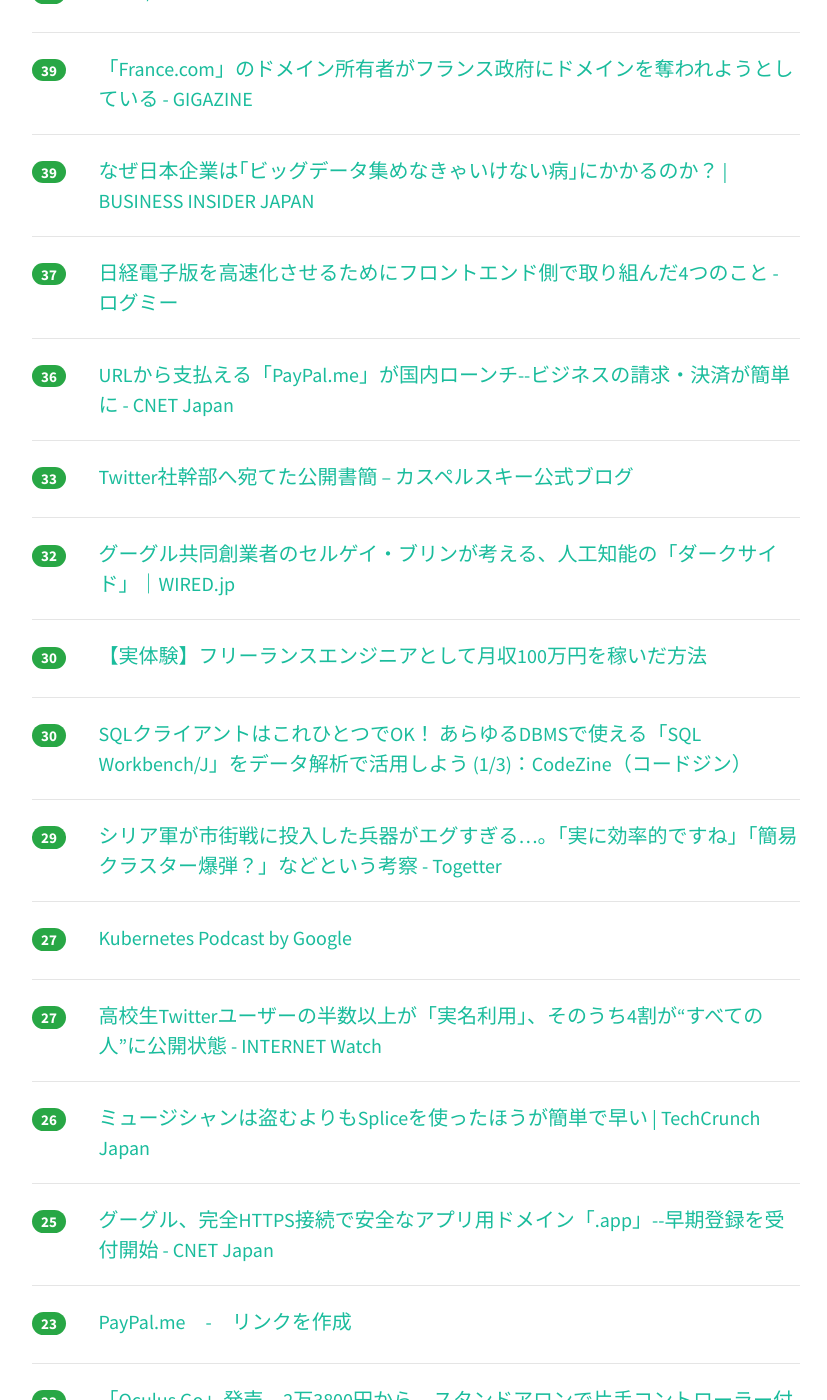
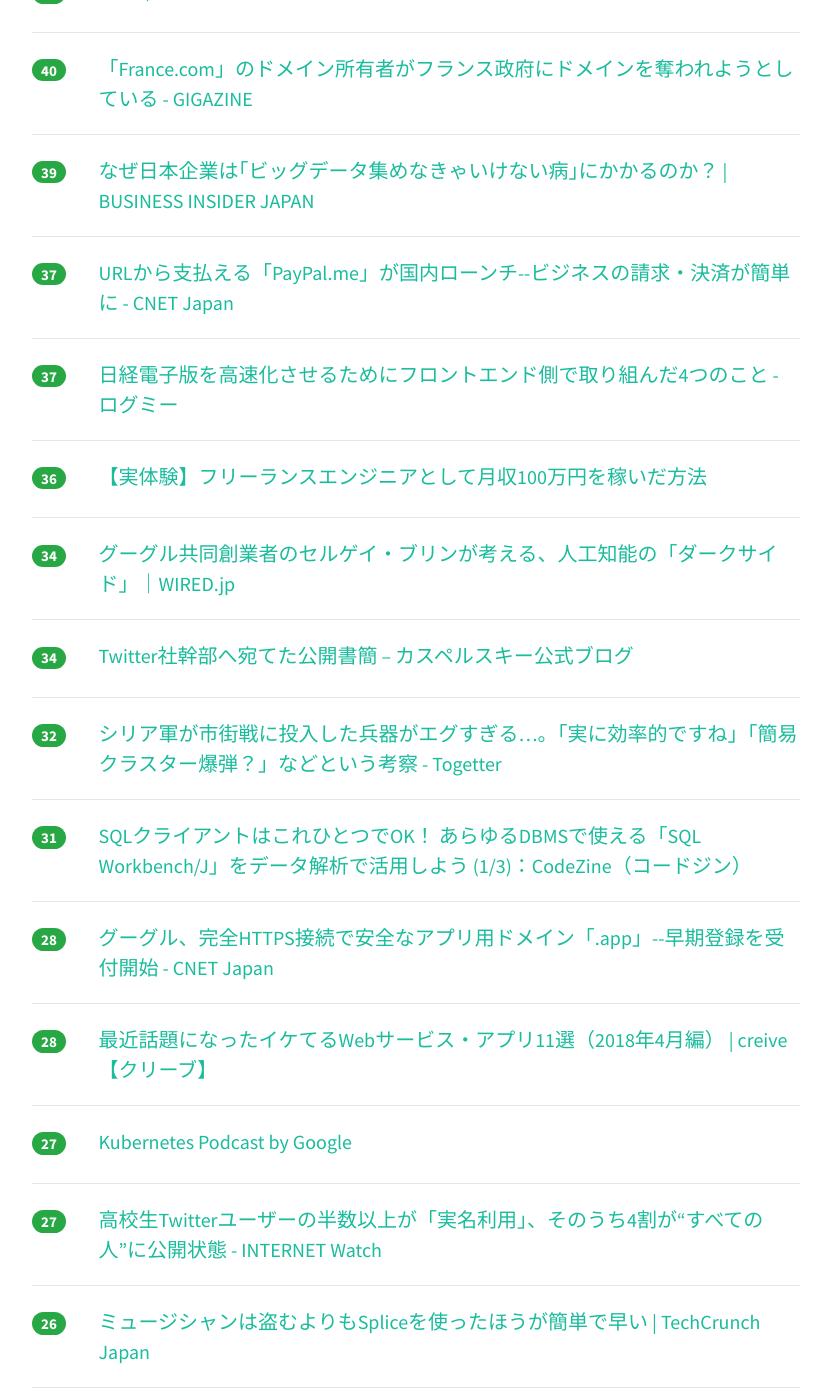
Before and after one commit to yatta47/hatena-matome-site, a Jekyll site: the page built from _posts/2018-05-02-hatena.md, in a window 1280 px wide and 1400 px high, scrolled down 1959 px. Shown: the whole window, without its empty margins (224-1051 px from the left). Built offline with Jekyll 4.4.1, drawn with Linux system fonts in a browser that asks for light colours; nearby versions of some CDN libraries; some of the changed text lies outside the part shown.

Commit message:
Updated 2018-05-02

```diff
--- a/_posts/2018-05-02-hatena.md
+++ b/_posts/2018-05-02-hatena.md
@@ -1,48 +1,53 @@
 ---
 layout: post
 title:  "2018-05-02 はてぶIT"
-date:   2018-05-02 21:03:14
+date:   2018-05-02 22:01:33
 tags: [it-hotentry]
 ---
-55 件のデータあり
+57 件のデータあり
 
 <hr><div class="row">
-<div class="col-1"><span class="badge badge-pill badge-success h2">963</span></div>
+<div class="col-1"><span class="badge badge-pill badge-success h2">1009</span></div>
 <div class="col-11"><a href='http://karaage.hatenadiary.jp/entry/2018/05/02/073000' target='_blank'>私の会社の機械学習経験ゼロの「ディープラーニングおじさん」が会社のAI戦略を動かすまで - karaage. [からあげ]</a></div>
 </div>
 <hr>
 <div class="row">
-<div class="col-1"><span class="badge badge-pill badge-success h2">401</span></div>
+<div class="col-1"><span class="badge badge-pill badge-success h2">437</span></div>
 <div class="col-11"><a href='https://qiita.com/sl2/items/1e503952b9506a0539ea' target='_blank'>2018年のPythonプロジェクトのはじめかた - Qiita</a></div>
 </div>
 <hr>
 <div class="row">
-<div class="col-1"><span class="badge badge-pill badge-success h2">296</span></div>
+<div class="col-1"><span class="badge badge-pill badge-success h2">323</span></div>
 <div class="col-11"><a href='https://togetter.com/li/1223437' target='_blank'>通信の最適化を発表したmineo、最適化が効かないSSL通信には帯域制限をかけている模様 - Togetter</a></div>
 </div>
 <hr>
 <div class="row">
-<div class="col-1"><span class="badge badge-pill badge-success h2">251</span></div>
+<div class="col-1"><span class="badge badge-pill badge-success h2">257</span></div>
 <div class="col-11"><a href='http://shin.hateblo.jp/entry/2012/05/26/231036' target='_blank'>Makefileの書き方 - cat /var/log/shin</a></div>
 </div>
 <hr>
 <div class="row">
-<div class="col-1"><span class="badge badge-pill badge-success h2">165</span></div>
+<div class="col-1"><span class="badge badge-pill badge-success h2">172</span></div>
 <div class="col-11"><a href='https://www.moguravr.com/oculus-go-launch/' target='_blank'>Oculus、一体型VRヘッドセットOculus Go本日発売 価格は23,800円から | Mogura VR - 国内外のVR/AR/MR最新情報</a></div>
 </div>
 <hr>
 <div class="row">
-<div class="col-1"><span class="badge badge-pill badge-success h2">125</span></div>
+<div class="col-1"><span class="badge badge-pill badge-success h2">130</span></div>
 <div class="col-11"><a href='https://blog.github.com/2018-05-01-github-pages-custom-domains-https/' target='_blank'>Custom domains on GitHub Pages gain support for HTTPS | The GitHub Blog</a></div>
 </div>
 <hr>
 <div class="row">
-<div class="col-1"><span class="badge badge-pill badge-success h2">104</span></div>
+<div class="col-1"><span class="badge badge-pill badge-success h2">120</span></div>
 <div class="col-11"><a href='https://anond.hatelabo.jp/20180501230751' target='_blank'>昭恵夫人が実行委員である子どもサミットが例によってアレ</a></div>
 </div>
 <hr>
 <div class="row">
-<div class="col-1"><span class="badge badge-pill badge-success h2">83</span></div>
+<div class="col-1"><span class="badge badge-pill badge-success h2">104</span></div>
+<div class="col-11"><a href='http://www.yomiuri.co.jp/feature/quarterly/20180426-OYT8T50034.html' target='_blank'>トロン―国産ＯＳが世界標準になる : 特集 : 読売新聞（YOMIURI ONLINE）</a></div>
+</div>
+<hr>
+<div class="row">
+<div class="col-1"><span class="badge badge-pill badge-success h2">85</span></div>
 <div class="col-11"><a href='https://qiita.com/KanNishida/items/12f9ae0cee98fd54b0bb' target='_blank'>Netflixがカスタマーを誰よりも理解するためのデータ分析プロセス、コンシューマー・サイエンスの紹介 - Qiita</a></div>
 </div>
 <hr>
@@ -52,13 +57,8 @@ tags: [it-hotentry]
 </div>
 <hr>
 <div class="row">
-<div class="col-1"><span class="badge badge-pill badge-success h2">74</span></div>
+<div class="col-1"><span class="badge badge-pill badge-success h2">80</span></div>
 <div class="col-11"><a href='https://qiita.com/gengogo5/items/5b038cf0b4034194f63a' target='_blank'>Java初心者時代にコードレビューで指摘された悪しき習慣 - Qiita</a></div>
-</div>
-<hr>
-<div class="row">
-<div class="col-1"><span class="badge badge-pill badge-success h2">67</span></div>
-<div class="col-11"><a href='http://www.yomiuri.co.jp/feature/quarterly/20180426-OYT8T50034.html' target='_blank'>トロン―国産ＯＳが世界標準になる : 特集 : 読売新聞（YOMIURI ONLINE）</a></div>
 </div>
 <hr>
 <div class="row">
@@ -67,28 +67,28 @@ tags: [it-hotentry]
 </div>
 <hr>
 <div class="row">
+<div class="col-1"><span class="badge badge-pill badge-success h2">63</span></div>
+<div class="col-11"><a href='https://japanese.engadget.com/2018/05/02/10-3-android-boox-note/' target='_blank'>10.3インチ電子ペーパー搭載のAndroidタブレット『BOOX NOTE』、筆圧検知ペン付き - Engadget 日本版</a></div>
+</div>
+<hr>
+<div class="row">
+<div class="col-1"><span class="badge badge-pill badge-success h2">58</span></div>
+<div class="col-11"><a href='https://qiita.com/you8/items/670bfa6573cec2494c96' target='_blank'>個人開発者向けサーバ環境の選び方まとめ（heroku,aws,firebaseなどなど） - Qiita</a></div>
+</div>
+<hr>
+<div class="row">
 <div class="col-1"><span class="badge badge-pill badge-success h2">55</span></div>
 <div class="col-11"><a href='https://www.publickey1.jp/blog/18/nodejs_10n-apiv82ltsnodejs_4xeol.html' target='_blank'>Node.js 10がリリース、N-APIが安定化しV8非依存に。2年半前に初のLTSとなったNode.js 4.xはついにEOL － Publickey</a></div>
 </div>
 <hr>
 <div class="row">
-<div class="col-1"><span class="badge badge-pill badge-success h2">49</span></div>
+<div class="col-1"><span class="badge badge-pill badge-success h2">53</span></div>
 <div class="col-11"><a href='http://kabumatome.doorblog.jp/archives/65918207.html' target='_blank'>Facebookが出会い系サービス進出、Facebook頼みの「omiai」お仕舞いの危機 : 市況かぶ全力２階建</a></div>
 </div>
 <hr>
 <div class="row">
-<div class="col-1"><span class="badge badge-pill badge-success h2">48</span></div>
-<div class="col-11"><a href='https://qiita.com/you8/items/670bfa6573cec2494c96' target='_blank'>個人開発者向けサーバ環境の選び方まとめ（heroku,aws,firebaseなどなど） - Qiita</a></div>
-</div>
-<hr>
-<div class="row">
-<div class="col-1"><span class="badge badge-pill badge-success h2">46</span></div>
+<div class="col-1"><span class="badge badge-pill badge-success h2">47</span></div>
 <div class="col-11"><a href='http://www.afpbb.com/articles/-/3173230' target='_blank'>フェイスブック、出会い機能を導入へ CEOが発表　写真5枚　国際ニュース：AFPBB News</a></div>
-</div>
-<hr>
-<div class="row">
-<div class="col-1"><span class="badge badge-pill badge-success h2">44</span></div>
-<div class="col-11"><a href='https://japanese.engadget.com/2018/05/02/10-3-android-boox-note/' target='_blank'>10.3インチ電子ペーパー搭載のAndroidタブレット『BOOX NOTE』、筆圧検知ペン付き - Engadget 日本版</a></div>
 </div>
 <hr>
 <div class="row">
@@ -97,7 +97,7 @@ tags: [it-hotentry]
 </div>
 <hr>
 <div class="row">
-<div class="col-1"><span class="badge badge-pill badge-success h2">39</span></div>
+<div class="col-1"><span class="badge badge-pill badge-success h2">40</span></div>
 <div class="col-11"><a href='https://gigazine.net/news/20180502-france-dot-com/' target='_blank'>「France.com」のドメイン所有者がフランス政府にドメインを奪われようとしている - GIGAZINE</a></div>
 </div>
 <hr>
@@ -108,37 +108,47 @@ tags: [it-hotentry]
 <hr>
 <div class="row">
 <div class="col-1"><span class="badge badge-pill badge-success h2">37</span></div>
+<div class="col-11"><a href='https://japan.cnet.com/article/35118491/' target='_blank'>URLから支払える「PayPal.me」が国内ローンチ--ビジネスの請求・決済が簡単に - CNET Japan</a></div>
+</div>
+<hr>
+<div class="row">
+<div class="col-1"><span class="badge badge-pill badge-success h2">37</span></div>
 <div class="col-11"><a href='http://logmi.jp/283703' target='_blank'>日経電子版を高速化させるためにフロントエンド側で取り組んだ4つのこと - ログミー</a></div>
 </div>
 <hr>
 <div class="row">
 <div class="col-1"><span class="badge badge-pill badge-success h2">36</span></div>
-<div class="col-11"><a href='https://japan.cnet.com/article/35118491/' target='_blank'>URLから支払える「PayPal.me」が国内ローンチ--ビジネスの請求・決済が簡単に - CNET Japan</a></div>
+<div class="col-11"><a href='https://manablog.org/freelance-programmer-salary/' target='_blank'>【実体験】フリーランスエンジニアとして月収100万円を稼いだ方法</a></div>
 </div>
 <hr>
 <div class="row">
-<div class="col-1"><span class="badge badge-pill badge-success h2">33</span></div>
+<div class="col-1"><span class="badge badge-pill badge-success h2">34</span></div>
+<div class="col-11"><a href='https://wired.jp/2018/05/02/sergey-brin-warns-ais-dark-side/' target='_blank'>グーグル共同創業者のセルゲイ・ブリンが考える、人工知能の「ダークサイド」｜WIRED.jp</a></div>
+</div>
+<hr>
+<div class="row">
+<div class="col-1"><span class="badge badge-pill badge-success h2">34</span></div>
 <div class="col-11"><a href='https://blog.kaspersky.co.jp/ek-on-twitter-ads/20204/' target='_blank'>Twitter社幹部へ宛てた公開書簡 – カスペルスキー公式ブログ</a></div>
 </div>
 <hr>
 <div class="row">
 <div class="col-1"><span class="badge badge-pill badge-success h2">32</span></div>
-<div class="col-11"><a href='https://wired.jp/2018/05/02/sergey-brin-warns-ais-dark-side/' target='_blank'>グーグル共同創業者のセルゲイ・ブリンが考える、人工知能の「ダークサイド」｜WIRED.jp</a></div>
+<div class="col-11"><a href='https://togetter.com/li/1223258' target='_blank'>シリア軍が市街戦に投入した兵器がエグすぎる…。「実に効率的ですね」「簡易クラスター爆弾？」などという考察 - Togetter</a></div>
 </div>
 <hr>
 <div class="row">
-<div class="col-1"><span class="badge badge-pill badge-success h2">30</span></div>
-<div class="col-11"><a href='https://manablog.org/freelance-programmer-salary/' target='_blank'>【実体験】フリーランスエンジニアとして月収100万円を稼いだ方法</a></div>
-</div>
-<hr>
-<div class="row">
-<div class="col-1"><span class="badge badge-pill badge-success h2">30</span></div>
+<div class="col-1"><span class="badge badge-pill badge-success h2">31</span></div>
 <div class="col-11"><a href='https://codezine.jp/article/detail/10788' target='_blank'>SQLクライアントはこれひとつでOK！ あらゆるDBMSで使える「SQL Workbench/J」をデータ解析で活用しよう (1/3)：CodeZine（コードジン）</a></div>
 </div>
 <hr>
 <div class="row">
-<div class="col-1"><span class="badge badge-pill badge-success h2">29</span></div>
-<div class="col-11"><a href='https://togetter.com/li/1223258' target='_blank'>シリア軍が市街戦に投入した兵器がエグすぎる…。「実に効率的ですね」「簡易クラスター爆弾？」などという考察 - Togetter</a></div>
+<div class="col-1"><span class="badge badge-pill badge-success h2">28</span></div>
+<div class="col-11"><a href='https://japan.cnet.com/article/35118647/' target='_blank'>グーグル、完全HTTPS接続で安全なアプリ用ドメイン「.app」--早期登録を受付開始 - CNET Japan</a></div>
+</div>
+<hr>
+<div class="row">
+<div class="col-1"><span class="badge badge-pill badge-success h2">28</span></div>
+<div class="col-11"><a href='https://creive.me/archives/12378/' target='_blank'>最近話題になったイケてるWebサービス・アプリ11選（2018年4月編） | creive【クリーブ】</a></div>
 </div>
 <hr>
 <div class="row">
@@ -157,8 +167,8 @@ tags: [it-hotentry]
 </div>
 <hr>
 <div class="row">
-<div class="col-1"><span class="badge badge-pill badge-success h2">25</span></div>
-<div class="col-11"><a href='https://japan.cnet.com/article/35118647/' target='_blank'>グーグル、完全HTTPS接続で安全なアプリ用ドメイン「.app」--早期登録を受付開始 - CNET Japan</a></div>
+<div class="col-1"><span class="badge badge-pill badge-success h2">24</span></div>
+<div class="col-11"><a href='https://news.yahoo.co.jp/story/959' target='_blank'>転勤できる方が「上」？　地域限定型の社員が感じる「ガラスの天井」 - Yahoo!ニュース</a></div>
 </div>
 <hr>
 <div class="row">
@@ -179,16 +189,6 @@ tags: [it-hotentry]
 <div class="row">
 <div class="col-1"><span class="badge badge-pill badge-success h2">22</span></div>
 <div class="col-11"><a href='https://headlines.yahoo.co.jp/hl?a=20180502-00000000-jij_afp-int' target='_blank'>フェイスブック、出会い機能を導入へ CEOが発表（ＡＦＰ＝時事） - Yahoo!ニュース</a></div>
-</div>
-<hr>
-<div class="row">
-<div class="col-1"><span class="badge badge-pill badge-success h2">22</span></div>
-<div class="col-11"><a href='https://news.yahoo.co.jp/story/959' target='_blank'>転勤できる方が「上」？　地域限定型の社員が感じる「ガラスの天井」 - Yahoo!ニュース</a></div>
-</div>
-<hr>
-<div class="row">
-<div class="col-1"><span class="badge badge-pill badge-success h2">22</span></div>
-<div class="col-11"><a href='https://creive.me/archives/12378/' target='_blank'>最近話題になったイケてるWebサービス・アプリ11選（2018年4月編） | creive【クリーブ】</a></div>
 </div>
 <hr>
 <div class="row">
@@ -227,13 +227,23 @@ tags: [it-hotentry]
 </div>
 <hr>
 <div class="row">
+<div class="col-1"><span class="badge badge-pill badge-success h2">19</span></div>
+<div class="col-11"><a href='http://www.itmedia.co.jp/mobile/articles/1805/02/news042.html' target='_blank'>100万契約突破、2018年の黒字化を目指す「mineo」　解決すべき課題は？ (1/3) - ITmedia Mobile</a></div>
+</div>
+<hr>
+<div class="row">
+<div class="col-1"><span class="badge badge-pill badge-success h2">19</span></div>
+<div class="col-11"><a href='http://techlife.cookpad.com/entry/2018/05/02/161231' target='_blank'>S3に保存したログファイルをストリーム処理するサーバーレスアプリケーションの紹介 - クックパッド開発者ブログ</a></div>
+</div>
+<hr>
+<div class="row">
 <div class="col-1"><span class="badge badge-pill badge-success h2">18</span></div>
 <div class="col-11"><a href='http://tyru.hatenablog.com/entry/2018/05/02/064601' target='_blank'>VSCode の Vim 拡張 (VSCodeVim) をより Vim っぽくする PR を送った - Humanity</a></div>
 </div>
 <hr>
 <div class="row">
-<div class="col-1"><span class="badge badge-pill badge-success h2">17</span></div>
-<div class="col-11"><a href='http://www.itmedia.co.jp/mobile/articles/1805/02/news042.html' target='_blank'>100万契約突破、2018年の黒字化を目指す「mineo」　解決すべき課題は？ (1/3) - ITmedia Mobile</a></div>
+<div class="col-1"><span class="badge badge-pill badge-success h2">18</span></div>
+<div class="col-11"><a href='https://note.mu/macheri_me/n/n4c47ef6f233d' target='_blank'>登壇初心者が300人の前で自信もって話すために越えた壁-CSS Niteの舞台裏-｜macheri｜note</a></div>
 </div>
 <hr>
 <div class="row">
@@ -272,12 +282,12 @@ tags: [it-hotentry]
 </div>
 <hr>
 <div class="row">
+<div class="col-1"><span class="badge badge-pill badge-success h2">13</span></div>
+<div class="col-11"><a href='https://togetter.com/li/1223488' target='_blank'>プラナリアを200分割するも200匹に増えただけという過去の研究結果に「魂はどうなってるの？」「この生物意味不明」など様々な反応 - Togetter</a></div>
+</div>
+<hr>
+<div class="row">
 <div class="col-1"><span class="badge badge-pill badge-success h2">12</span></div>
 <div class="col-11"><a href='https://it.srad.jp/story/18/05/01/0817223/' target='_blank'>NTTドコモ、海賊版サイトがアクセスできない状況でもブロッキングを行う方針 | スラド IT</a></div>
 </div>
 <hr>
-<div class="row">
-<div class="col-1"><span class="badge badge-pill badge-success h2">11</span></div>
-<div class="col-11"><a href='https://togetter.com/li/1223488' target='_blank'>プラナリアを200分割するも200匹に増えただけという過去の研究結果に「魂はどうなってるの？」「この生物意味不明」など様々な反応 - Togetter</a></div>
-</div>
-<hr>
```
